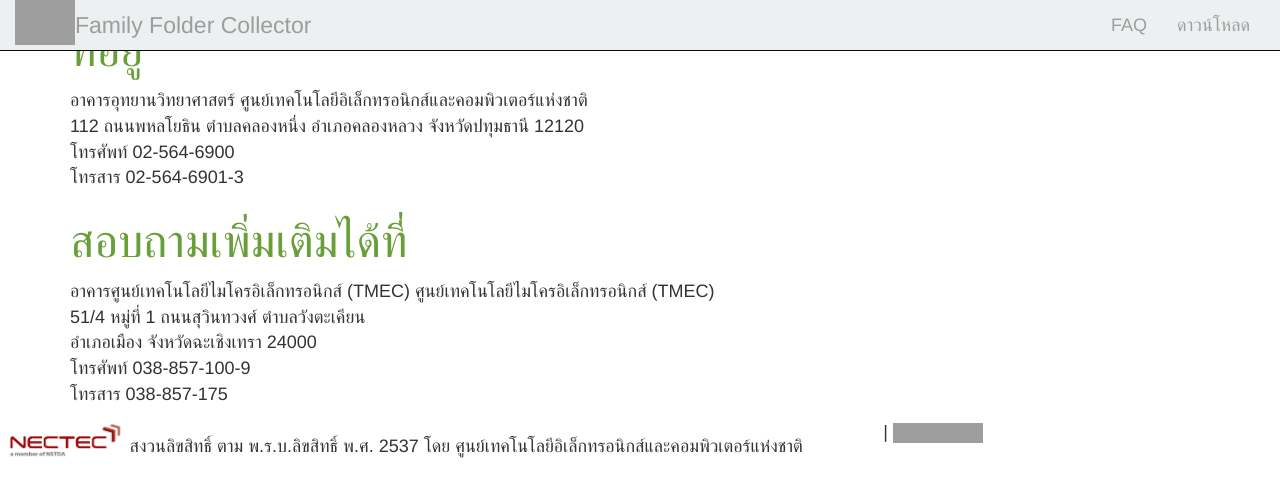
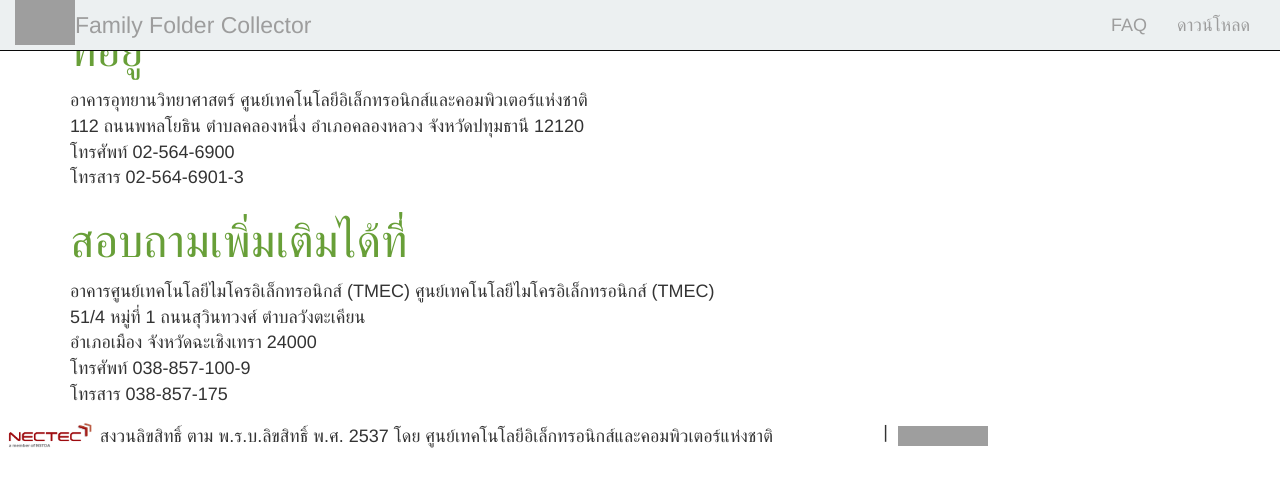
Before and after one commit to suppaluck/suppaluck.github.io, a Jekyll site: the page built from contact-ffc.md, in a window 1280 px wide. Shown: the top 497 px of the page. Built offline with Jekyll 4.4.1, drawn with Linux system fonts in a browser that asks for light colours; grey boxes are pictures that could not be loaded.

Commit message:
แก้ footer ให้เท่ากัน

```diff
--- a/_includes/footer.html
+++ b/_includes/footer.html
@@ -5,16 +5,16 @@
             <div class="col-md-8 col-sm-3">
                 <p class="copyright text-xs-block">
                     <a href="http://www.nectec.or.th/" target="_blank">
-                        <img src="/img/nectec_logo.png" style="vertical-align: bottom; height: 40px; margin-left:5px;" alt="FFC.com"></a>
+                        <img src="/img/nectec_logo.png" style="vertical-align: bottom; height: 30px; margin-left:5px;" alt="FFC.com"></a>
                     สงวนลิขสิทธิ์ ตาม พ.ร.บ.ลิขสิทธิ์ พ.ศ. 2537 โดย ศูนย์เทคโนโลยีอิเล็กทรอนิกส์และคอมพิวเตอร์แห่งชาติ
                 </p>
             </div>
             <div class="col-md-4 col-sm-3">
                 <div class="footer-social-block">
-                    <a href="https://www.facebook.com/FFC.NECTEC/?fref=ts" target="_blank"><i class="fa fa-facebook" style="font-size:20px"></i></a>
+                    <a href="https://www.facebook.com/FFC.NECTEC/?fref=ts" target="_blank"><i class="fa fa-facebook" style="font-size:28px"></i></a>
                      &nbsp; |
             <a href="https://travis-ci.org/suppaluck/suppaluck.github.io/builds/172337134">
-                            <img src="https://travis-ci.org/suppaluck/suppaluck.github.io.svg?branch=master" alt="build:failed">
+                            <img src="https://travis-ci.org/suppaluck/suppaluck.github.io.svg?branch=master" style="vertical-align: bottom; height: 20px; margin-left:5px;" alt="build:failed">
                         </a>
                 </div>
             </div>
```
